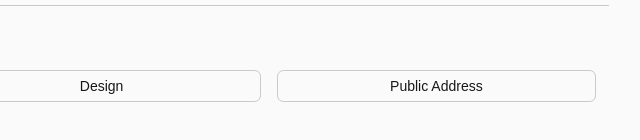
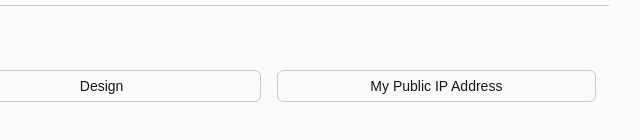
Before and after one commit to josegpt/pz, a plain HTML site: page index.html in a window 1280 px wide. Shown: the part 364-504 px from the top of the page, 371-1011 px from the left. Drawn offline with Linux system fonts and the light colour scheme.

Commit message:
index.html: Public Address -> My Public IP Address

```diff
--- a/index.html
+++ b/index.html
@@ -5,7 +5,7 @@
 <title>Services</title>
 <meta name=viewport content="width=device-width, initial-scale=1">
 <meta name=author content=josegpt>
-<meta name=description content="Suite of useful services" >
+<meta name=description content="Suite of useful services">
 <meta name=keywords content="HTML, CSS, C, Web, Services">
 <meta name=theme-color content=#d0021b>
 <meta property=og:type content=website>
@@ -36,6 +36,6 @@
 </hgroup>
 <section class=grid>
 <a data-style=secondary href=https://design.pz.do>Design</a>
-<a data-style=secondary href=https://addr.pz.do>Public Address</a>
+<a data-style=secondary href=https://addr.pz.do>My Public IP Address</a>
 </section>
 </main>
```
